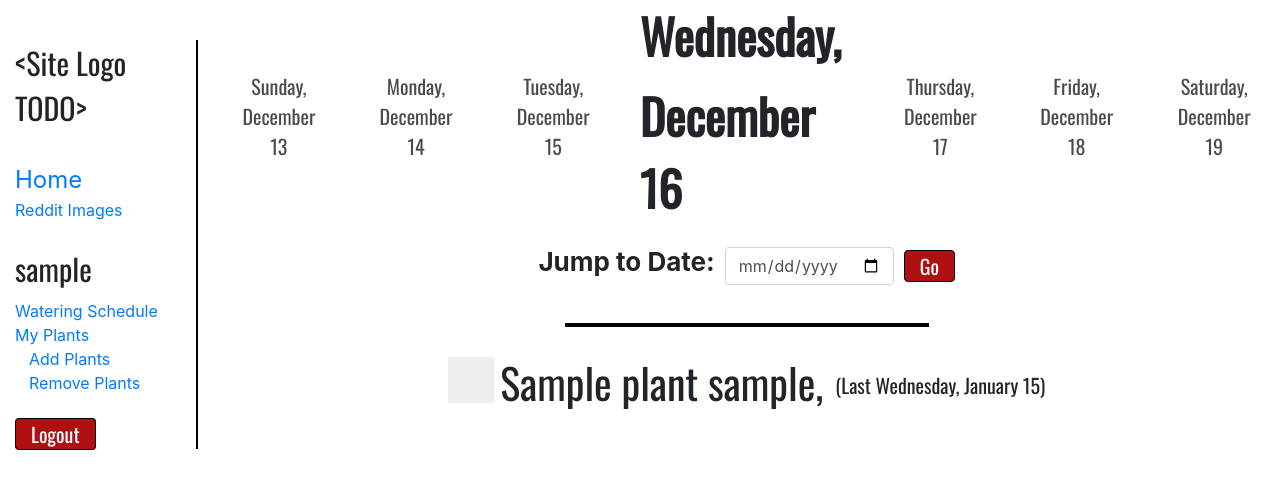
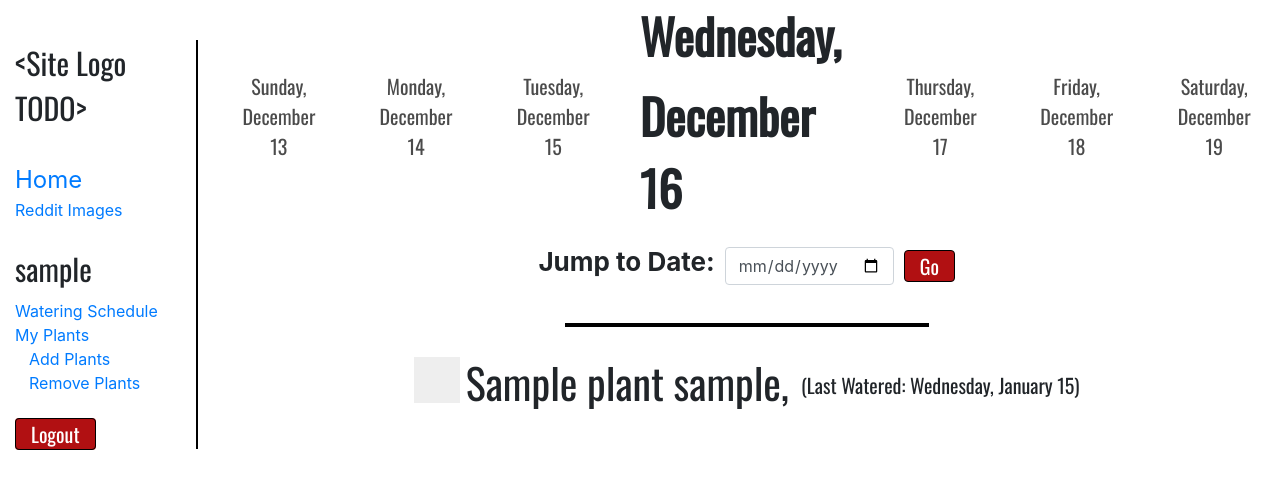
Before and after one commit to JI511/analyze_app, a Django app: page /houseplants/watering_schedule/ in a window 1280 px wide. Shown: the top 489 px of the page. Run offline with Django 3.2, Linux system fonts and the light colour scheme; a user stored in the database is signed in; tables that the repository leaves empty hold one stand-in row (values such as "Sample post"); some libraries are stand-ins or nearby versions.

Commit message:
Small display update

```diff
--- a/houseplants/templates/houseplants/watering_schedule.html
+++ b/houseplants/templates/houseplants/watering_schedule.html
@@ -69,7 +69,7 @@
                         <span class="checkmark"></span>
                     </label>
                     <div style="padding: 6px;"></div>
-                    <label class="oswald_midsize">(Last {{ plant.get_last_watered|convert_date }})</label>
+                    <label class="oswald_midsize">(Last Watered: {{ plant.get_last_watered|convert_date }})</label>
                 </div>
             {% endfor %}
         {% else %}
```
